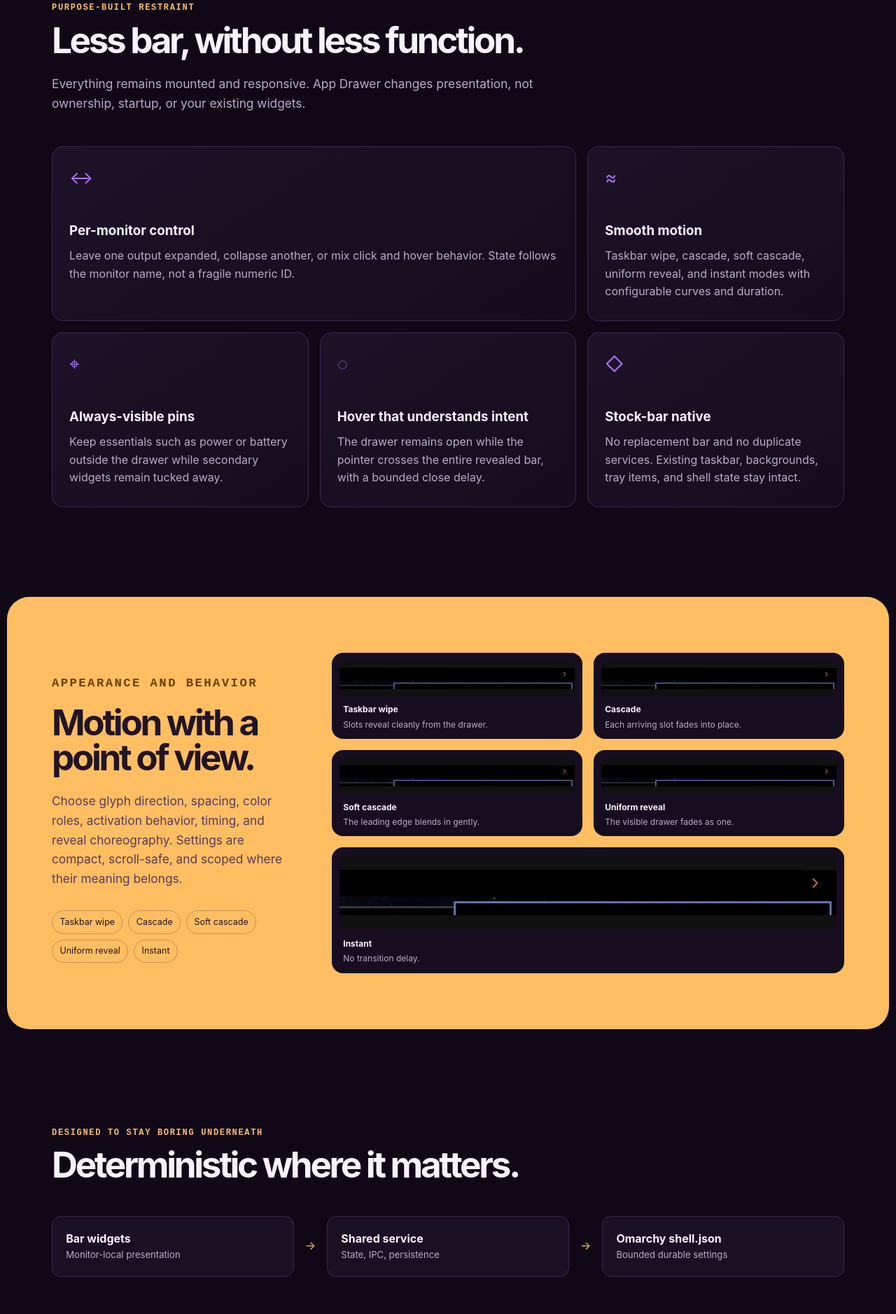
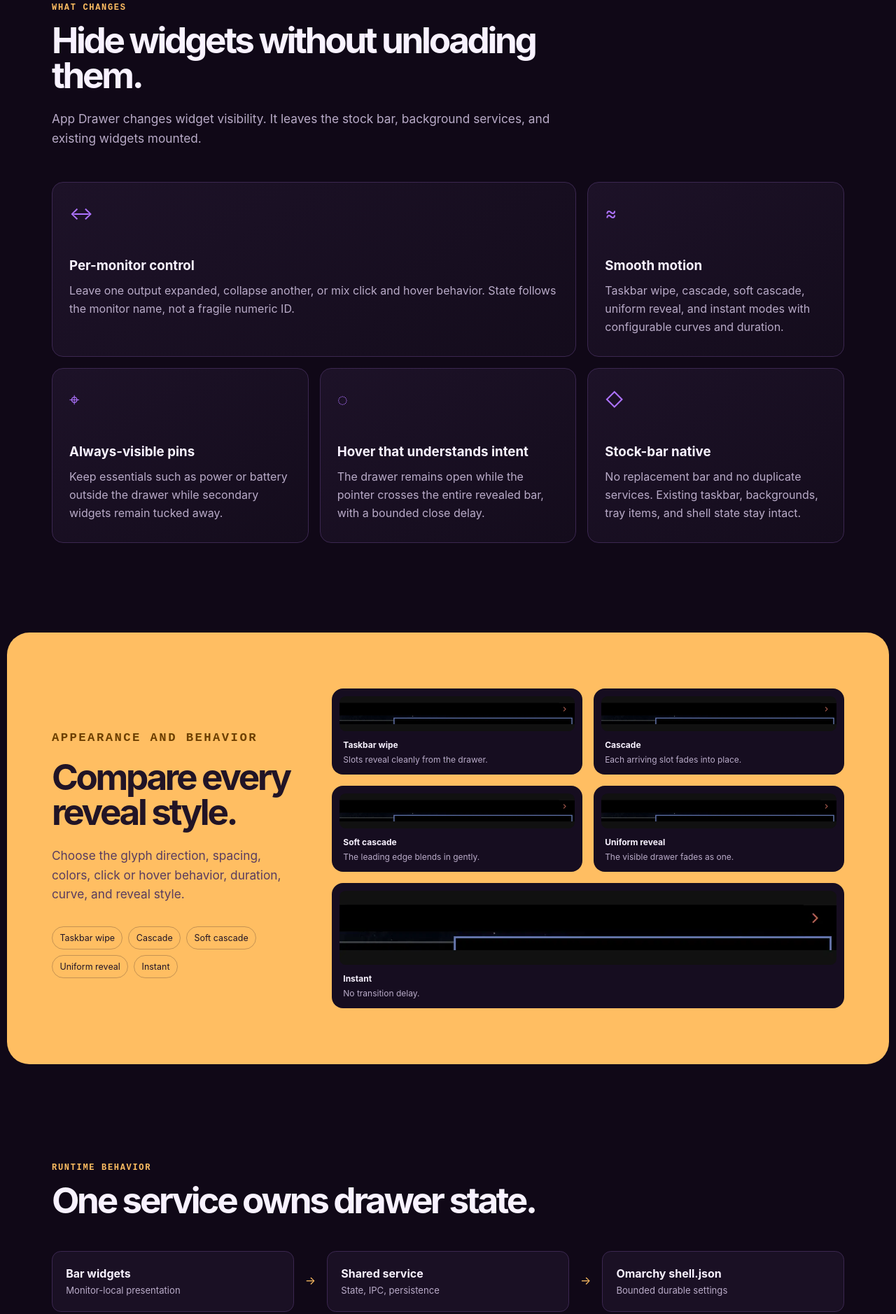
Before and after one commit to bolens/omarchy-app-drawer, a website: page docs/index.html in a window 1280 px wide. Shown: the part 1008-2886 px from the top of the page at 70% size. Drawn offline with Linux system fonts and the light colour scheme.

Commit message:
docs: make Pages copy concrete (#24)

```diff
--- a/docs/index.html
+++ b/docs/index.html
@@ -37,7 +37,7 @@
     </section>
     <section class="proof"><div><strong>5</strong><span>reveal styles</span></div><div><strong>250ms</strong><span>balanced default</span></div><div><strong>1</strong><span>shared service</span></div><div><strong>0</strong><span>extra Quickshells</span></div></section>
     <section class="section" id="features">
-      <div class="section-heading"><p class="eyebrow">Purpose-built restraint</p><h2>Less bar, without less function.</h2><p>Everything remains mounted and responsive. App Drawer changes presentation, not ownership, startup, or your existing widgets.</p></div>
+      <div class="section-heading"><p class="eyebrow">What changes</p><h2>Hide widgets without unloading them.</h2><p>App Drawer changes widget visibility. It leaves the stock bar, background services, and existing widgets mounted.</p></div>
       <div class="feature-grid">
         <article class="feature feature-wide"><span class="icon">↔</span><h3>Per-monitor control</h3><p>Leave one output expanded, collapse another, or mix click and hover behavior. State follows the monitor name, not a fragile numeric ID.</p></article>
         <article class="feature"><span class="icon">≈</span><h3>Smooth motion</h3><p>Taskbar wipe, cascade, soft cascade, uniform reveal, and instant modes with configurable curves and duration.</p></article>
@@ -47,7 +47,7 @@
       </div>
     </section>
     <section class="showcase" id="appearance">
-      <div class="showcase-copy"><p class="eyebrow">Appearance and behavior</p><h2>Motion with a point of view.</h2><p>Choose glyph direction, spacing, color roles, activation behavior, timing, and reveal choreography. Settings are compact, scroll-safe, and scoped where their meaning belongs.</p><div class="chips"><span>Taskbar wipe</span><span>Cascade</span><span>Soft cascade</span><span>Uniform reveal</span><span>Instant</span></div></div>
+      <div class="showcase-copy"><p class="eyebrow">Appearance and behavior</p><h2>Compare every reveal style.</h2><p>Choose the glyph direction, spacing, colors, click or hover behavior, duration, curve, and reveal style.</p><div class="chips"><span>Taskbar wipe</span><span>Cascade</span><span>Soft cascade</span><span>Uniform reveal</span><span>Instant</span></div></div>
       <div class="motion-gallery" aria-label="App Drawer animation previews">
         <figure><img src="motion/taskbar.webp" alt="Taskbar wipe animation preview" width="1200" height="180"><figcaption><strong>Taskbar wipe</strong><span>Slots reveal cleanly from the drawer.</span></figcaption></figure>
         <figure><img src="motion/cascade.webp" alt="Cascade animation preview" width="1200" height="180"><figcaption><strong>Cascade</strong><span>Each arriving slot fades into place.</span></figcaption></figure>
@@ -57,7 +57,7 @@
       </div>
     </section>
     <section class="section technical" id="technical">
-      <div class="section-heading"><p class="eyebrow">Designed to stay boring underneath</p><h2>Deterministic where it matters.</h2></div>
+      <div class="section-heading"><p class="eyebrow">Runtime behavior</p><h2>One service owns drawer state.</h2></div>
       <div class="flow"><div><b>Bar widgets</b><span>Monitor-local presentation</span></div><i>→</i><div><b>Shared service</b><span>State, IPC, persistence</span></div><i>→</i><div><b>Omarchy shell.json</b><span>Bounded durable settings</span></div></div>
       <div class="detail-grid"><article><h3>Race-resistant lifecycle</h3><p>Generation-tagged registrations, bounded retries, field-level coalescing, and exact monitor routing prevent stale instances from winning.</p></article><article><h3>Guarded IPC</h3><p>Versioned status, monitor controls, strict modes, normalized payloads, and visible commit failures make automation inspectable.</p></article><article><h3>Tested as a shell citizen</h3><p>Pure invariants, isolated QML harnesses, crash guards, live IPC checks, and concurrent stress preserve the persistent shell.</p></article></div>
     </section>
@@ -65,7 +65,7 @@
       <div><p class="eyebrow">Install</p><h2>Two commands. Stock bar retained.</h2><p>Requires Omarchy Quattro 4.0 or newer.</p></div>
       <div class="terminal"><div class="terminal-head"><span aria-hidden="true">•</span><span aria-hidden="true">•</span><span aria-hidden="true">•</span><button data-copy="#install-code">Copy</button></div><pre id="install-code"><code>omarchy plugin add https://github.com/bolens/omarchy-app-drawer.git --enable<br>scripts/migrate-to-stock-bar</code></pre></div>
     </section>
-    <section class="section docs"><div class="section-heading"><p class="eyebrow">Project documentation</p><h2>Everything needed to operate and extend it.</h2></div><div class="link-grid"><a href="https://github.com/bolens/omarchy-app-drawer#configuration-and-privacy"><b>Configuration</b><span>Behavior, privacy, and persistence →</span></a><a href="https://github.com/bolens/omarchy-app-drawer/blob/main/TESTING.md"><b>Testing</b><span>Local, QML, live, and stress checks →</span></a><a href="https://github.com/bolens/omarchy-app-drawer/blob/main/ARCHITECTURE.md"><b>Architecture</b><span>Ownership and lifecycle boundaries →</span></a><a href="https://github.com/bolens/omarchy-app-drawer/blob/main/SECURITY.md"><b>Security</b><span>Trust model and private reporting →</span></a></div></section>
+    <section class="section docs"><div class="section-heading"><p class="eyebrow">Project documentation</p><h2>Configuration, tests, architecture, and security.</h2></div><div class="link-grid"><a href="https://github.com/bolens/omarchy-app-drawer#configuration-and-privacy"><b>Configuration</b><span>Behavior, privacy, and persistence →</span></a><a href="https://github.com/bolens/omarchy-app-drawer/blob/main/TESTING.md"><b>Testing</b><span>Local, QML, live, and stress checks →</span></a><a href="https://github.com/bolens/omarchy-app-drawer/blob/main/ARCHITECTURE.md"><b>Architecture</b><span>Ownership and lifecycle boundaries →</span></a><a href="https://github.com/bolens/omarchy-app-drawer/blob/main/SECURITY.md"><b>Security</b><span>Trust model and private reporting →</span></a></div></section>
   </main>
   <footer><div><span class="brand-mark">‹›</span><b>App Drawer</b></div><p>Modified hard fork of OmaBar Drawer. MIT licensed.</p><div><a href="https://github.com/bolens/omarchy-app-drawer">Source</a><a href="https://github.com/bolens/omarchy-app-drawer/issues">Issues</a><a href="https://omarchy.org">Omarchy</a></div></footer>
   <script src="site.js"></script>
```
